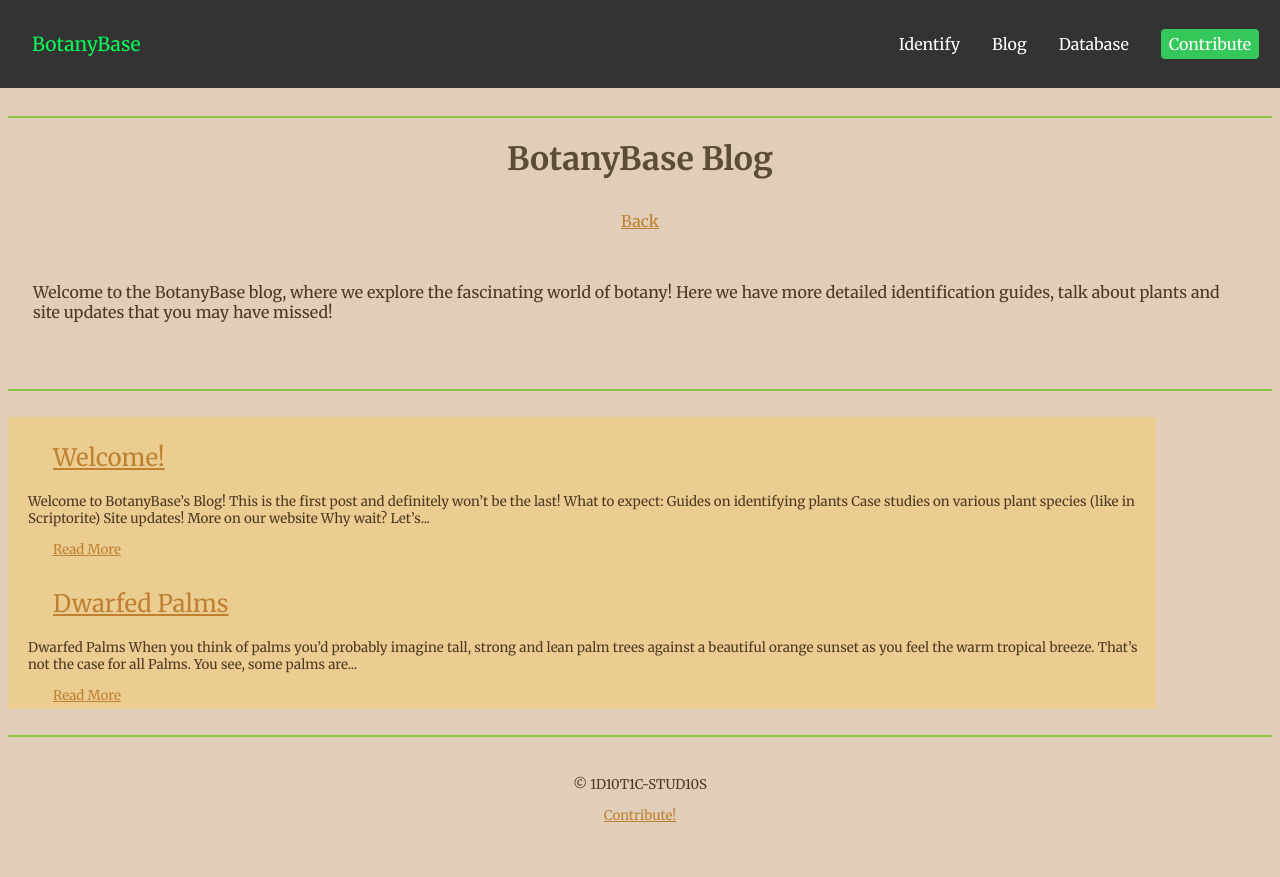
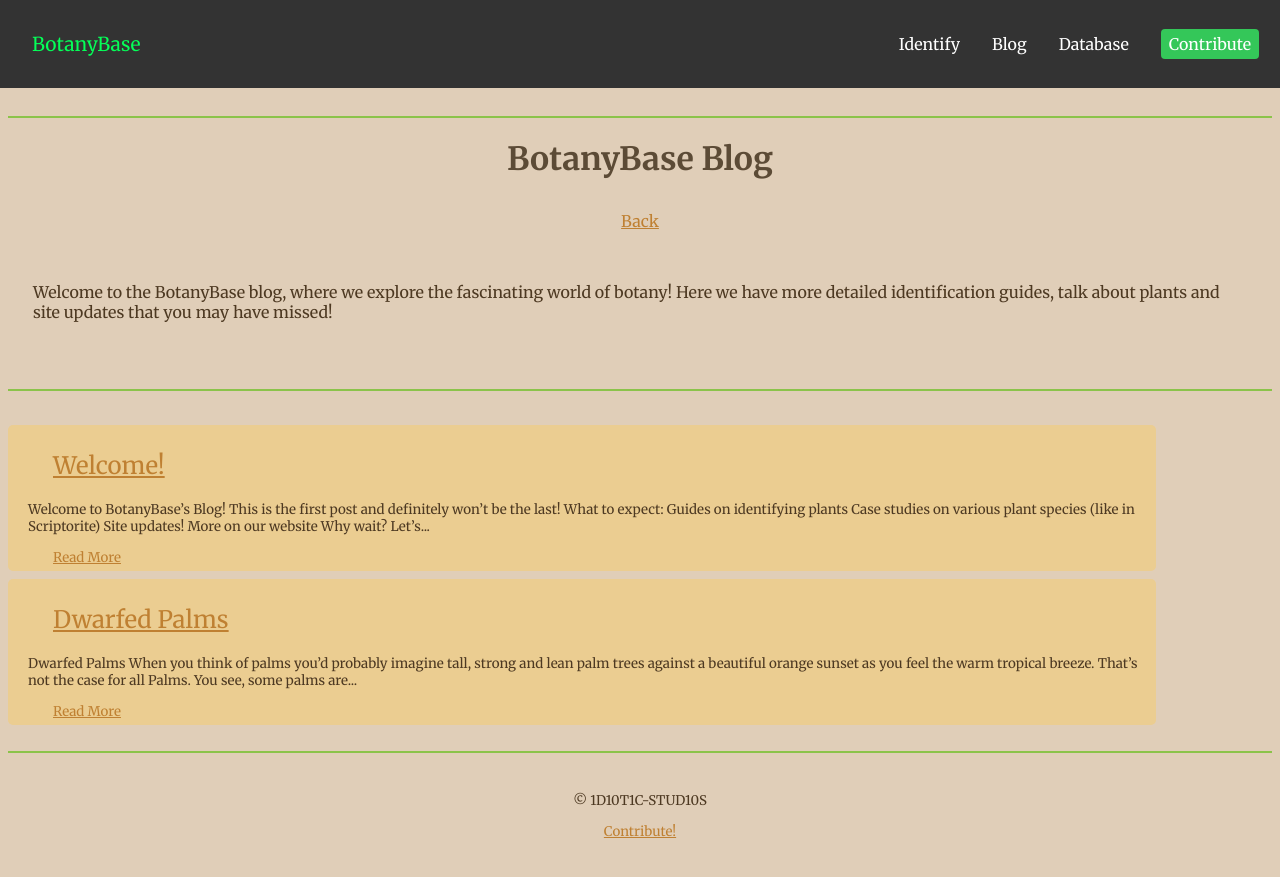
Before and after one commit to BotanyBase/botanybase.github.io, a Jekyll site: the page built from blog/index.html, in a window 1280 px wide. Shown: the top 877 px of the page. Built offline with Jekyll 4.4.1, drawn with Linux system fonts in a browser that asks for light colours.

Commit message:
Update style.css

```diff
--- a/assets/css/style.css
+++ b/assets/css/style.css
@@ -191,4 +191,6 @@ hr {
 	background-color: #ebcd91;
 	width: 90%;
 	padding: 5px;
+	margin-top: 8px;
+	border-radius: 5px;
 }
```
